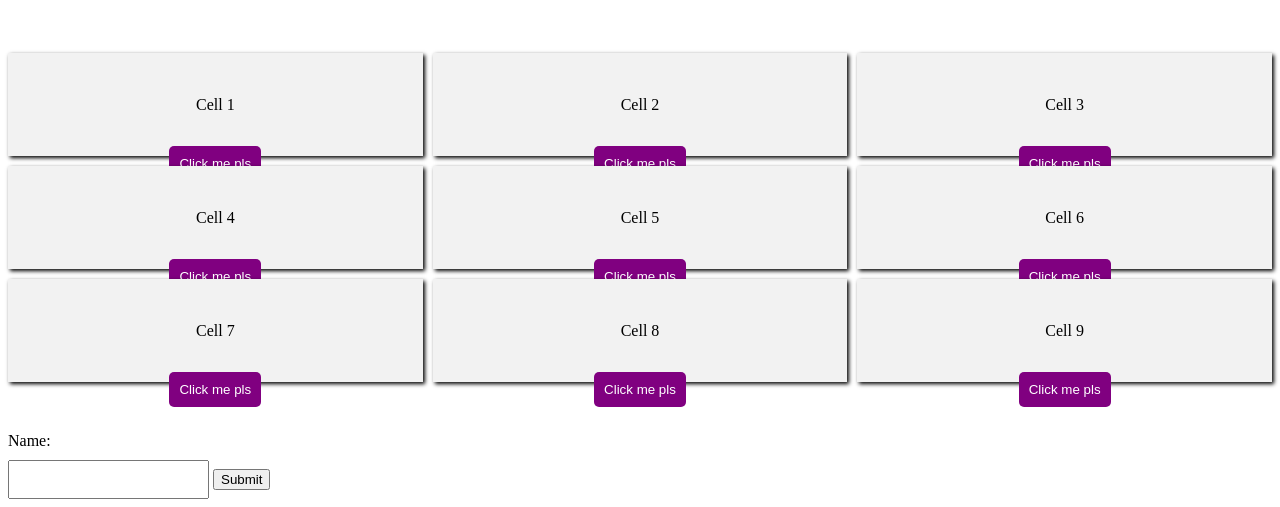
After one commit to axel-a-axel/coedemostand, a Flask app: page /landing in a window 1280 px wide. The commit adds this page. Shown: the part 754-1261 px from the top of the page. Run offline with Flask 3, Linux system fonts and the light colour scheme.

Commit message:
Add prototype of the landing page, fonts and new header

```diff
--- a/api/index.py
+++ b/api/index.py
@@ -99,7 +99,9 @@ def send_response():
         return render_template('demoresp.html', message=encrypted_message)'''
 
 
-
+@app.route("/landing")
+def landing():
+    return render_template("landing.html")
 
 
 
--- /dev/null
+++ b/api/static/headerscript.js
@@ -0,0 +1,52 @@
+document.addEventListener("DOMContentLoaded", function() {
+  // Get the button element by its id
+
+document.getElementById("headerbutton1").addEventListener("click", function() {
+  window.location.href = "/aboutus";
+});
+
+document.getElementById("headerbutton2").addEventListener("click", function() {
+  window.location.href = "/aboutus";
+});
+
+document.getElementById("headerbutton3").addEventListener("click", function() {
+  window.location.href = "/aboutus";
+});
+
+document.getElementById("headerbutton4").addEventListener("click", function() {
+  window.location.href = "/aboutus";
+});
+
+
+// Get the current tab title
+const originalTitle = document.title;
+
+// Get the list of tab titles
+const tabTitles = ['🐭 🐭 🐭', 'Digital rats', 'are eating', 'my source code'];
+
+// Get the current tab title index
+let currentTitleIndex = 0;
+
+// Change the tab title every 3 seconds when the tab is inactive
+setInterval(() => {
+  if (!document.hasFocus()) {
+    // Get the next tab title
+    const nextTitleIndex = (currentTitleIndex + 1) % tabTitles.length;
+
+    // Change the tab title
+    document.title = tabTitles[nextTitleIndex];
+
+    // Update the current tab title index
+    currentTitleIndex = nextTitleIndex;
+  }
+}, 375);
+
+// Restore the original tab title when the tab is active again
+window.addEventListener('focus', () => {
+  document.title = originalTitle;
+});
+
+
+
+
+});
--- a/api/static/headerstyle.css
+++ b/api/static/headerstyle.css
@@ -1,30 +1,45 @@
 .header {
-    background-color: #fafafa;
-    height: 2 * (img.logo.height);
-    width: 100%;
-    display: flex;
-    border-bottom: 3px  solid grey;
-    margin-bottom: 5px;
-    background: linear-gradient(to right, #fa9dfa  0%, #b587fa  100%),
-    rgba(0, 0, 0, 0.25);
+  display: flex;
+  justify-content: space-between;
+  align-items: center;
+  background-color: #f5f5f5;
+  height: 105px;
+  padding: 0 20px;
+  border-bottom: 3px solid darkgrey;
+  margin-bottom: 5px;
+}
+.coename {
 
+  font-family: 'ALSSchlangesans-Bold', sans-serif;
+  font-size: 22px;
 }
 
-.logo {
-    width: 70px;
-    height: 70px;
-    float: left;
-    margin-left:10px;
-    margin-top: 5px;
+
+
+
+#headerbutton1,
+#headerbutton2,
+#headerbutton3,
+#headerbutton4 {
+  font-family: Verdana;
+  font-size: 18px;
+  height: 78.75px;
+  width: 20%;
+  border: none;
+  background-color: transparent;
+  cursor: pointer;
 }
 
-.company-name {
+#headerbutton1:hover,
+#headerbutton2:hover,
+#headerbutton3:hover,
+#headerbutton4:hover {
+  color: white;
+  cursor: pointer;
+  text-shadow: 0 0 10px #ff00ff, 0 0 20px #ff00ff, 0 0 30px #ff00ff, 0 0 40px #ff00ff, 0 0 50px #ff00ff, 0 0 60px #ff00ff, 0 0 70px #ff00ff;
+}
 
-  font-family: Verdana, sans-serif;
-  font-style: normal;
-  font-weight: normal;
-
-  margin-left: 20px;
-  font-size: 2rem;
-  text-align: left;
+@font-face {
+  font-family: 'ALSSchlangesans-Bold';
+  src: url('/fonts/ALSSchlangesans-Bold.woff2') format('woff2');
 }
--- /dev/null
+++ b/api/static/landingstyle.css
@@ -0,0 +1,83 @@
+
+.logo {
+    height: 50px;
+}
+
+nav ul {
+    display: flex;
+    list-style-type: none;
+}
+
+nav li {
+    margin-right: 20px;
+}
+
+nav a {
+    text-decoration: none;
+    color: black;
+    font-weight: bold;
+}
+
+nav a:hover {
+    color: purple;
+}
+
+video {
+    width: 100%;
+}
+
+h2 {
+    position: absolute;
+    top: 50%;
+    left: 50%;
+    transform: translate(-50%, -50%);
+    font-size: 50px;
+    color: white;
+    text-shadow: 2px 2px 4px #000000;
+    text-align: center;
+
+}
+
+.grid-container {
+    display: grid;
+    grid-template-columns: repeat(3, 1fr);
+    grid-gap: 10px;
+    margin-top: 50px;
+}
+
+.grid-item {
+    background-color: #f2f2f2;
+    padding: 20px;
+    text-align: center;
+    box-shadow: 2px 2px 4px #000000;
+}
+
+.cell-text {
+    height: 100%;
+    display: flex;
+    justify-content: center;
+    align-items: center;
+}
+
+.purple-button {
+    background-color: purple;
+    color: white;
+    border: none;
+    padding: 10px;
+    border-radius: 5px;
+    cursor: pointer;
+    margin-top: 10px;
+}
+
+form {
+    margin-top: 50px;
+}
+
+label {
+    display: block;
+    margin-bottom: 10px;
+}
+
+input[type="text"] {
+    padding: 10px;
+    border-radius:
--- a/api/static/listscript.js
+++ b/api/static/listscript.js
@@ -22,7 +22,7 @@ button4.addEventListener("click", () => {
 });
 
 button5.addEventListener("click", () => {
-    window.open("/demoresponse", "_blank")
+    window.open("/landing", "_blank")
 });
 
 });
--- a/api/templates/header.html
+++ b/api/templates/header.html
@@ -1,15 +1,19 @@
-<!DOCTYPE html>
-<html>
+
 <head>
-    <title>Page Title</title>
-    <link rel="stylesheet" type="text/css" href="{{ url_for('static', filename='headerstyle.css') }}">
+    <title>Header</title>
+    <link rel="stylesheet" type="text/css" href="../static/headerstyle.css">
+    <script src="../static/headerscript.js"></script>
+    <link rel="icon" type="image/x-icon" href="/static/favicon.png">
+</head>
+<body>
+<div class="header">
+  <a href="/homepage"><img src="static/logo.png" alt="Logo" width="70" height="70"></a>
+    <h1 class="coename"> Web Testing</h1>
+  <button id="headerbutton1">Workshop 1</button>
+  <button id="headerbutton2">Workshop 2</button>
+  <button id="headerbutton3">About Us</button>
+  <button id="headerbutton4">Contacts</button>
+</div>
 
-</head>
-<body class="bclass">
-    <header class="header">
-        <img src="{{ url_for('static', filename='logo.png') }}" alt="Logo" class="logo">
-        <h1 class="company-name">CoE Web Testing demo stand</h1>
 
-    </header>
 </body>
-</html>
--- /dev/null
+++ b/api/templates/landing.html
@@ -0,0 +1,59 @@
+<!DOCTYPE html>
+<html>
+<head>
+    <title>Web Testing</title>
+    <link rel="stylesheet" type="text/css" href="../static/landingstyle.css">
+    <script src="../static/landingscript.js"></script>
+	<link rel="icon" type="image/x-icon" href="/static/favicon.png">
+</head>
+<body>
+{% include "header.html" %}
+       <main>
+        <video src="https://www.a1qa.com/wp-content/uploads/2021/02/bg-hero-video.mp4" autoplay loop muted preload="metadata"></video>
+        <h2>Welcome to the CoE Web Testing demo stand</h2>
+        <div class="grid-container">
+            <div class="grid-item">
+                <div class="cell-text">Cell 1</div>
+                <button class="purple-button">Click me pls</button>
+            </div>
+            <div class="grid-item">
+                <div class="cell-text">Cell 2</div>
+                <button class="purple-button">Click me pls</button>
+            </div>
+            <div class="grid-item">
+                <div class="cell-text">Cell 3</div>
+                <button class="purple-button">Click me pls</button>
+            </div>
+            <div class="grid-item">
+                <div class="cell-text">Cell 4</div>
+                <button class="purple-button">Click me pls</button>
+            </div>
+            <div class="grid-item">
+                <div class="cell-text">Cell 5</div>
+                <button class="purple-button">Click me pls</button>
+            </div>
+            <div class="grid-item">
+                <div class="cell-text">Cell 6</div>
+                <button class="purple-button">Click me pls</button>
+            </div>
+            <div class="grid-item">
+                <div class="cell-text">Cell 7</div>
+                <button class="purple-button">Click me pls</button>
+            </div>
+            <div class="grid-item">
+                <div class="cell-text">Cell 8</div>
+                <button class="purple-button">Click me pls</button>
+            </div>
+            <div class="grid-item">
+                <div class="cell-text">Cell 9</div>
+                <button class="purple-button">Click me pls</button>
+            </div>
+        </div>
+        <form>
+            <label for="name">Name:</label>
+            <input type="text" id="name" name="name" pattern="[A-Za-z]+" required>
+            <input type="submit" value="Submit">
+        </form>
+    </main>
+</body>
+</html>
```
Also changed, not shown: api/fonts/ALSSchlangesans-Bold.woff2 (added).
